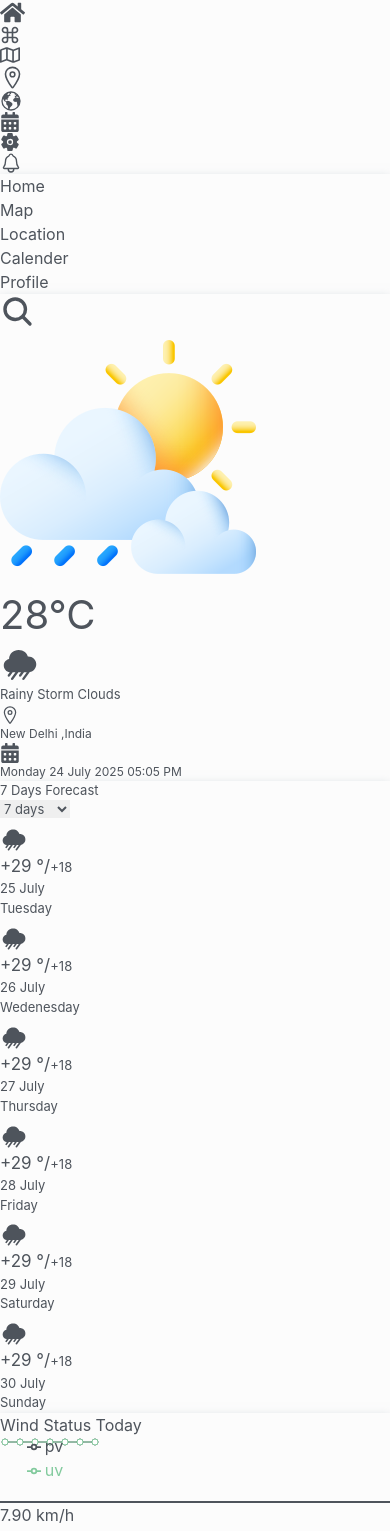
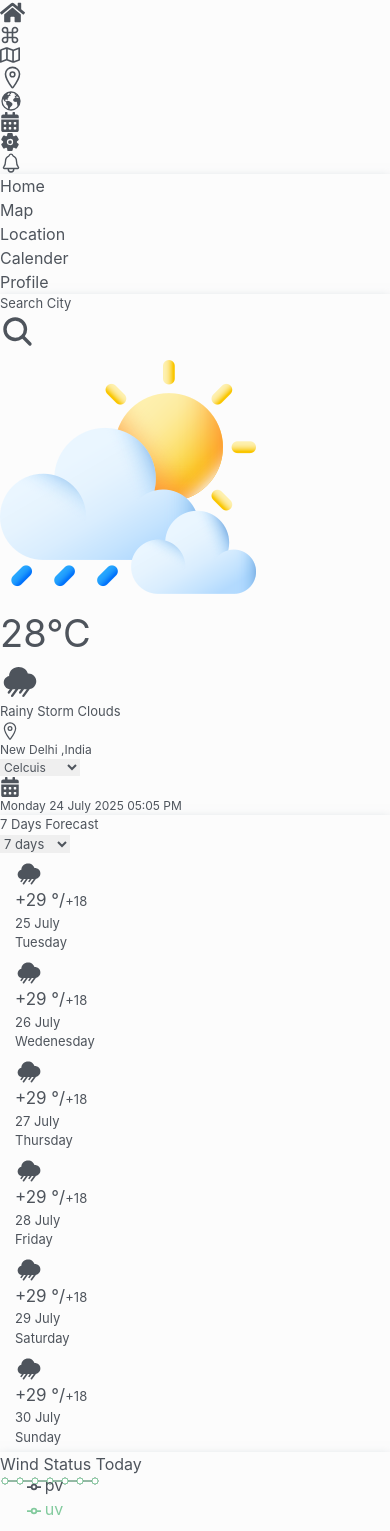
Before and after one commit to Fahad123k/whatAweather, a React (Vite) app: page / in a window 390 px wide. Shown: the top 1531 px of the page. Built offline with nearby package versions, Linux system fonts and the light colour scheme; no server answers.

Commit message:
add lg responsive

```diff
--- a/src/Component/Bottomsection/WeeklyContainer.jsx
+++ b/src/Component/Bottomsection/WeeklyContainer.jsx
@@ -14,7 +14,7 @@ const WeeklyContainer = () => {
     };
 
     return (
-        <div className="weekly-container flex  flex-col justify-around  box-shadow m-1 h-full min-h-[30px]  rounded-lg  sm:col-span-3    ">
+        <div className=" weekly-container flex  flex-col justify-around  box-shadow m-1 h-full min-h-[30px]  rounded-lg  sm:col-span-3    ">
             <div className="header flex justify-between p-3 flex-row "><p className='font-semibold'>7 Days Forecast</p> <p>
 
                 <select
--- a/src/Component/Sidenav.jsx
+++ b/src/Component/Sidenav.jsx
@@ -6,18 +6,17 @@ import { IoLocationOutline, IoEarth, IoSettings, IoNotificationsOutline } from "
 const Sidenav = () => {
     return (
 
-        <div className="m-3 navbar blue-color box-shadow rounded-lg p-3  flex-col justify-between items-center sm:col-span-1 hidden lg:block">
-        {/* <div className="  min-h-screen"> */}
+        <div className="m-3 navbar blue-color box-shadow rounded-lg p-3 sm:col-span-1 hidden lg:flex flex-col justify-between ">
 
         {/* Top Icon Section */}
-            <div className="icon mb-8">
-                <a className="flex items-center hover:text-gray-500 justify-center mt-2 ">
+        <div className="icon ">
+            <a className="flex items-center hover:text-gray-500 justify-center mt-2">
                 <FaHome className="fill-current" size={25} />
             </a>
         </div>
 
         {/* Center Icons Section */}
-            <div className="center-icons flex flex-col items-center space-y-4">
+        <div className="center-icons flex flex-col items-center space-y-4 ">
             <a className="flex items-center hover:text-gray-500 justify-center p-4">
                 <BiCommand className="fill-current" size={20} />
             </a>
@@ -39,8 +38,8 @@ const Sidenav = () => {
         </div>
 
         {/* Bottom Icon Section */}
-            <div className="notification-container mt-auto">
-                <a className="flex items-center hover:text-gray-500 justify-center mt-20">
+        <div className="notification-container flex justify-center">
+            <a className="flex items-center hover:text-gray-500 justify-center mb-2">
                 <IoNotificationsOutline className="fill-current" size={22} />
             </a>
         </div>
--- a/src/Component/Topsection/TemperatureCard.jsx
+++ b/src/Component/Topsection/TemperatureCard.jsx
@@ -1,4 +1,4 @@
-import React from "react";
+import React, { useState } from "react";
 import WeeklyContainer from "../Bottomsection/WeeklyContainer";
 
 // temparature icons
@@ -11,25 +11,38 @@ import { IoIosRainy } from "react-icons/io";
 import { FaCalendarAlt } from "react-icons/fa";
 
 const TemperatureCard = () => {
+  const [selectedOption, setSelectedOption] = useState("Celcuis");
+
+    const handleChange = (event) => {
+        setSelectedOption(event.target.value);
+    };
   return (
-    <div className="temperature-card min-h-[200px]  rounded-xl  md:col-span-3  sm:col-span-6 sm:row-span-1 flex flex-col  text-xl m-1 p-2">
+    <div className="temperature-card min-h-[100px]  rounded-xl  md:col-span-3  sm:col-span-6 sm:row-span-1 flex flex-col  text-xl m-1 p-2">
       <div className="flex justify-end bg-gray-100  mt-2 mr-2  rounded-xl ">
+        <div className="w-full flex justify-center items-center">
+        <h1 className="text-[13px] font-semibold ">Search City</h1>
+        </div>
         <IoSearch
-          className="rounded-2xl  search p-1 font-semibold bg-gray-100 hover:bg-gray-300 "
+          className="rounded-2xl m-auto search p-1 font-semibold bg-gray-100 hover:bg-gray-300 "
           size={35}
         />
       </div>
-      <div className="flex flex-col   ml-2  h-full justify-around xxl:gap-8 ">
-        <div className="cloud">
-          <img className="h-20" src={weather} />
-        </div>
-        <div className="font-semibold" style={{ fontSize: "40px" }}>
+      <div className="temp-content flex flex-col mt-1 ml-2   justify-around  ">
+        <div className="cloud pb-2 flex flex-row items-center justify-between p-2 ">
+          <img className="h-20 " src={weather} />
+          <div className="font-semibold " style={{ fontSize: "38px" }}>
           <h1>
             28<span>&#176;</span>C
           </h1>
         </div>
+        </div>
+        {/* <div className="font-semibold pb-2" style={{ fontSize: "38px" }}>
+          <h1>
+            28<span>&#176;</span>C
+          </h1>
+        </div> */}
         <div className="flex flex-row items-center ">
-          <span className="mr-3">
+          <span className="mr-3 ">
             <IoIosRainy size={40} />
           </span>{" "}
           Rainy Storm Clouds
@@ -37,11 +50,22 @@ const TemperatureCard = () => {
       </div>
       <div className="h-[0.1rem]  bg-gray-600 w-ful m-2"></div>
       <div className="detail-date h-full flex justify-between   flex-row  p-2">
-        <div className=" items-end  ">
-          <div className="flex items-center ">
-            {" "}
+        <div className=" items-end  w-full ">
+          <div className="flex items-center justify-between ">
+           <div className="city flex items-center"> {" "}
             <IoLocationOutline className="fill-current" size={20} />
-            <span className=" ml-2"> New Delhi ,India</span>
+            <span className=" ml-2"> New Delhi ,India</span></div>
+            <div className="flex">
+            <select
+                    value={selectedOption}
+                    onChange={handleChange}
+                    className="p-2 rounded-lg border border-gray-300 shadow-sm outline-none bg-transparent text-sm"
+                >
+                    <option className='bg-transparent p-2 rounded-lg' value="7 days">Celcuis</option>
+                    <option className='bg-transparent p-2 rounded-lg' value="30 days">Fahrenheit</option>
+                </select>
+            </div>
+
           </div>
         </div>
       </div>
--- a/src/index.css
+++ b/src/index.css
@@ -40,6 +40,7 @@ body {
 
 .navbar {
   /* background-color: var(--primary);  */
+
 }
 
 .temperature-card {
@@ -48,6 +49,9 @@ background-color: var(--blue);
 
   font-size: 13px;
   box-shadow: 0 4px 10px rgba(150, 170, 180, 0.5);
+}
+.temp-content{
+/* height: 300px; */
 }
 
 .info-box {
@@ -65,13 +69,23 @@ background-color: var(--blue);
 
 } */
 
+
+/* bottom section css */
+
 .weekly-container{
 
-  background-color: var(--blue);
+  /* background-color: var(--blue);  */
+  /* background-color: re; */
 }
 .seven-days{
   font-size: 13px;
   background-color: var(--blue);
+  /* background-color: red; */
+  height: 100%;
+  display: flex;
+  flex-direction: column;
+  justify-content:space-evenly;
+  padding: 0px 15px 5px;
 }
 .seven-days .icon-temp {
   padding-top: 0.4rem;
```
Lines whose indentation alone changed are shown as unchanged.
